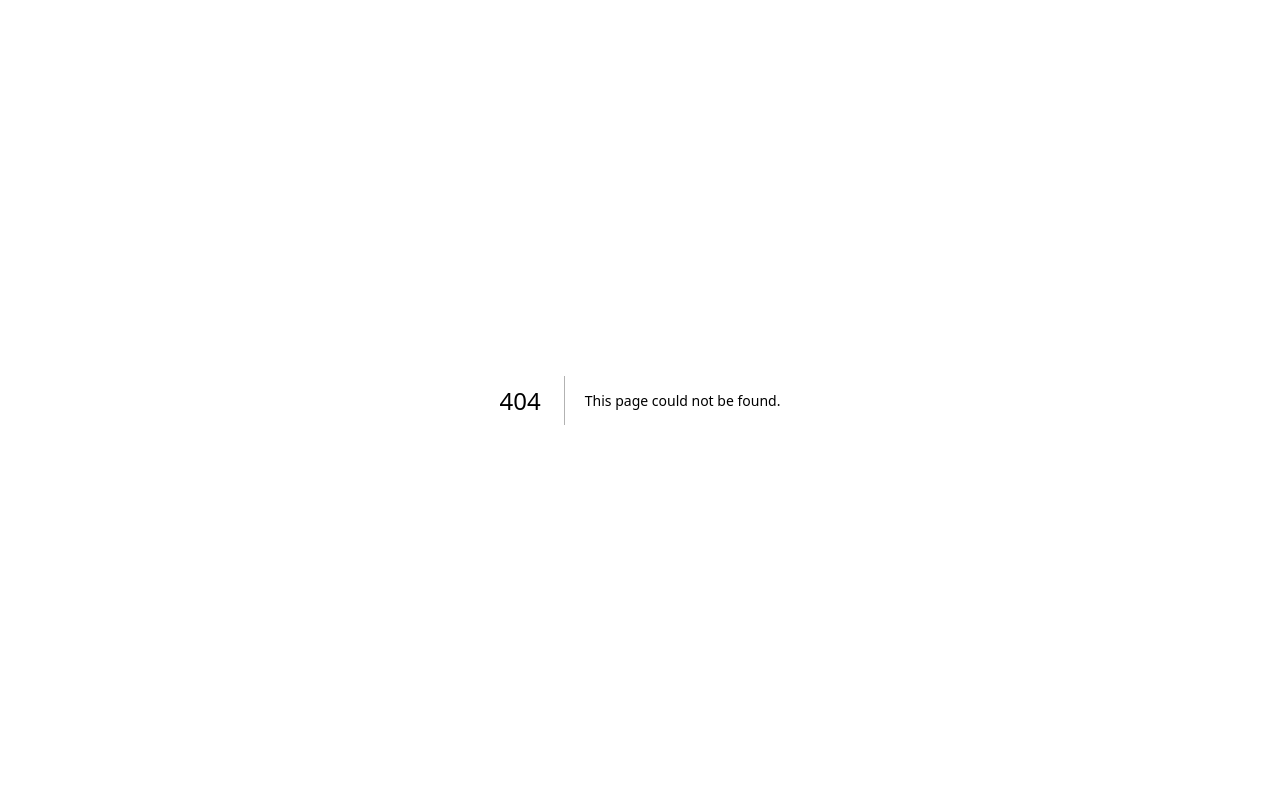
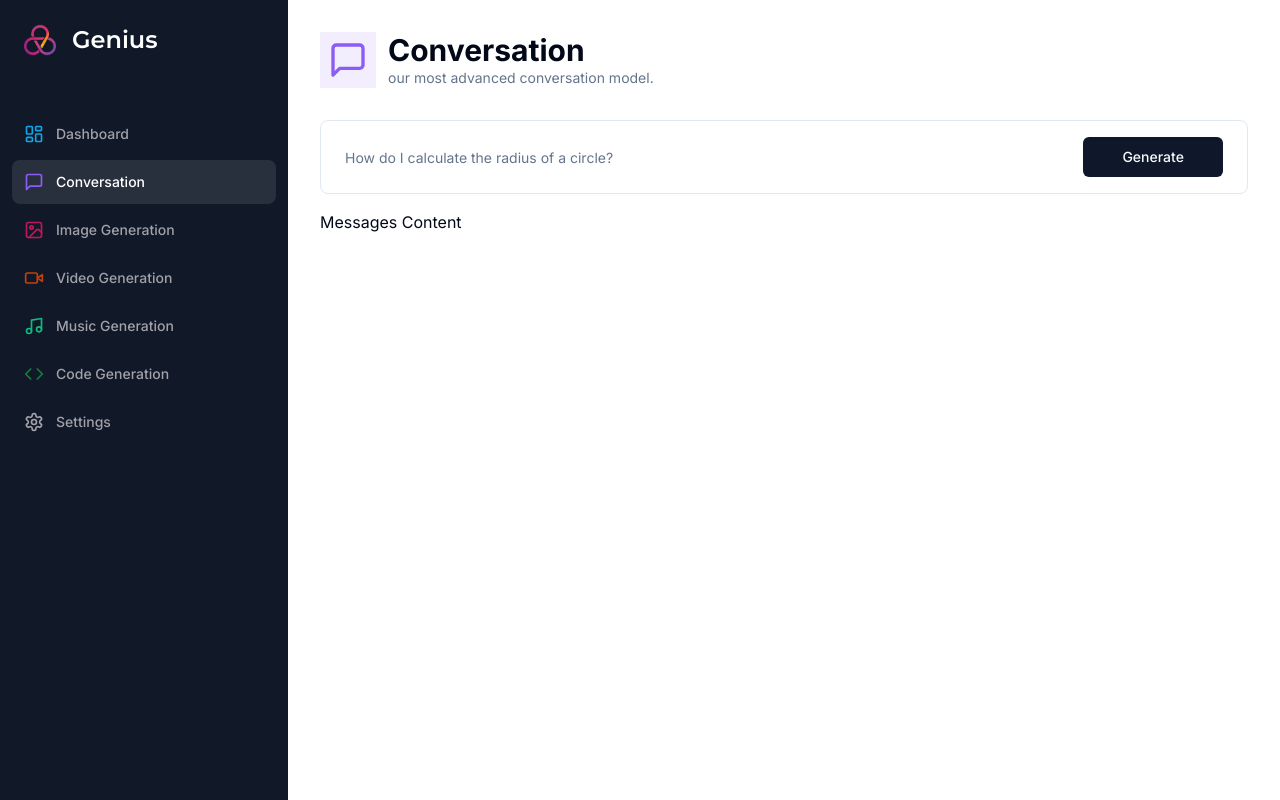
Before and after one commit to kbefff/ai-saas, a Next.js app: page /conversation in a window 1280 px wide. Before the commit this address had no page. Built offline with nearby package versions, Linux system fonts and the light colour scheme.

Commit message:
add heading component. create form for conversations paage.

```diff
--- /dev/null
+++ b/app/(dashboard)/(routes)/conversation/constants.ts
@@ -0,0 +1,6 @@
+import * as z from "zod"
+export const formSchema = z.object({
+    prompt: z.string().min(1, {
+        message: "Prompt is required"
+    })
+})
--- /dev/null
+++ b/app/(dashboard)/(routes)/conversation/page.tsx
@@ -0,0 +1,87 @@
+"use client"
+
+import * as z from "zod"
+import { MessageSquare } from 'lucide-react'
+
+import { Heading } from '@/components/heading'
+import {
+    Form,
+    FormField,
+    FormItem,
+    FormControl
+} from '@/components/ui/form'
+
+import { useForm } from 'react-hook-form'
+
+import { zodResolver } from "@hookform/resolvers/zod"
+
+import { formSchema } from "./constants"
+import { Input } from "@/components/ui/input"
+import { Button } from "@/components/ui/button"
+
+
+const ConversationPage = () => {
+    const form = useForm<z.infer<typeof formSchema>>({ // control form validation
+        resolver: zodResolver(formSchema),
+        defaultValues: {
+            prompt: ""
+        }
+    })
+
+    //control loading state for form
+    const isLoading = form.formState.isSubmitting
+
+    const onSubmit = async (values: z.infer<typeof formSchema>) => {
+        console.log(values)
+    }
+    return (
+        <div>
+            <Heading
+                title="Conversation"
+                description="our most advanced conversation model."
+                icon={MessageSquare}
+                iconColor="text-violet-500"
+                bgColor="bg-violet-500/10"
+            />
+            <div className="px-4 lg:px-8">
+                <div>
+                    <Form {...form}>
+                        <form
+                            onSubmit={form.handleSubmit(onSubmit)}
+                            className="
+                        rounded-lg
+                        border
+                        w-full
+                        p-4
+                        px-3
+                        md:px-6
+                        focus-within:shadow-sm
+                        grid
+                        grid-cols-12
+                        gap-2">
+                            <FormField
+                                name="prompt"
+                                render={({ field }) => (
+                                    <FormItem className="col-span-12 lg:col-span-10">
+                                        <FormControl className="m-0 p-0">
+                                            <Input className="border-0 outline-none focus-visible:ring-0 focus-visible:ring-transparent"
+                                            disabled={isLoading}
+                                            placeholder="How do I calculate the radius of a circle?"
+                                            {...field}/>
+                                        </FormControl>
+                                    </FormItem>
+                                )}
+                            />
+                            <Button className="col-span-12 lg:col-span-2 w-full" disabled={isLoading}>
+                                Generate
+                            </Button>
+                        </form>
+                    </Form>
+                </div>
+                <div className="space-y-4 mt-4"> Messages Content</div>
+            </div>
+        </div>
+    )
+}
+
+export default ConversationPage
--- /dev/null
+++ b/components/heading.tsx
@@ -0,0 +1,31 @@
+import { LucideIcon } from "lucide-react"
+
+import { cn } from "@/lib/utils";
+
+interface HeadingProps {
+    title: string;
+    description: string;
+    icon: LucideIcon;
+    iconColor?: string;
+    bgColor: string;
+}
+
+export const Heading = ({
+    title, description, icon: Icon, iconColor, bgColor
+}: HeadingProps) => {
+    return (
+
+        <div className="px-4 lg:px-8 flex items-center gap-x-3 mb-8">
+            <div className={cn("p-2 w-fit rounded-bd", bgColor)}>
+                <Icon className={cn("w-10 h-10", iconColor)} />
+            </div>
+            <div>
+                <h2 className="text-3xl font-bold">
+                    {title}
+                </h2>
+                <p className="text-sm text-muted-foreground">{description}</p>
+            </div>
+        </div>
+
+    )
+}
--- /dev/null
+++ b/components/ui/form.tsx
@@ -0,0 +1,176 @@
+import * as React from "react"
+import * as LabelPrimitive from "@radix-ui/react-label"
+import { Slot } from "@radix-ui/react-slot"
+import {
+  Controller,
+  ControllerProps,
+  FieldPath,
+  FieldValues,
+  FormProvider,
+  useFormContext,
+} from "react-hook-form"
+
+import { cn } from "@/lib/utils"
+import { Label } from "@/components/ui/label"
+
+const Form = FormProvider
+
+type FormFieldContextValue<
+  TFieldValues extends FieldValues = FieldValues,
+  TName extends FieldPath<TFieldValues> = FieldPath<TFieldValues>
+> = {
+  name: TName
+}
+
+const FormFieldContext = React.createContext<FormFieldContextValue>(
+  {} as FormFieldContextValue
+)
+
+const FormField = <
+  TFieldValues extends FieldValues = FieldValues,
+  TName extends FieldPath<TFieldValues> = FieldPath<TFieldValues>
+>({
+  ...props
+}: ControllerProps<TFieldValues, TName>) => {
+  return (
+    <FormFieldContext.Provider value={{ name: props.name }}>
+      <Controller {...props} />
+    </FormFieldContext.Provider>
+  )
+}
+
+const useFormField = () => {
+  const fieldContext = React.useContext(FormFieldContext)
+  const itemContext = React.useContext(FormItemContext)
+  const { getFieldState, formState } = useFormContext()
+
+  const fieldState = getFieldState(fieldContext.name, formState)
+
+  if (!fieldContext) {
+    throw new Error("useFormField should be used within <FormField>")
+  }
+
+  const { id } = itemContext
+
+  return {
+    id,
+    name: fieldContext.name,
+    formItemId: `${id}-form-item`,
+    formDescriptionId: `${id}-form-item-description`,
+    formMessageId: `${id}-form-item-message`,
+    ...fieldState,
+  }
+}
+
+type FormItemContextValue = {
+  id: string
+}
+
+const FormItemContext = React.createContext<FormItemContextValue>(
+  {} as FormItemContextValue
+)
+
+const FormItem = React.forwardRef<
+  HTMLDivElement,
+  React.HTMLAttributes<HTMLDivElement>
+>(({ className, ...props }, ref) => {
+  const id = React.useId()
+
+  return (
+    <FormItemContext.Provider value={{ id }}>
+      <div ref={ref} className={cn("space-y-2", className)} {...props} />
+    </FormItemContext.Provider>
+  )
+})
+FormItem.displayName = "FormItem"
+
+const FormLabel = React.forwardRef<
+  React.ElementRef<typeof LabelPrimitive.Root>,
+  React.ComponentPropsWithoutRef<typeof LabelPrimitive.Root>
+>(({ className, ...props }, ref) => {
+  const { error, formItemId } = useFormField()
+
+  return (
+    <Label
+      ref={ref}
+      className={cn(error && "text-destructive", className)}
+      htmlFor={formItemId}
+      {...props}
+    />
+  )
+})
+FormLabel.displayName = "FormLabel"
+
+const FormControl = React.forwardRef<
+  React.ElementRef<typeof Slot>,
+  React.ComponentPropsWithoutRef<typeof Slot>
+>(({ ...props }, ref) => {
+  const { error, formItemId, formDescriptionId, formMessageId } = useFormField()
+
+  return (
+    <Slot
+      ref={ref}
+      id={formItemId}
+      aria-describedby={
+        !error
+          ? `${formDescriptionId}`
+          : `${formDescriptionId} ${formMessageId}`
+      }
+      aria-invalid={!!error}
+      {...props}
+    />
+  )
+})
+FormControl.displayName = "FormControl"
+
+const FormDescription = React.forwardRef<
+  HTMLParagraphElement,
+  React.HTMLAttributes<HTMLParagraphElement>
+>(({ className, ...props }, ref) => {
+  const { formDescriptionId } = useFormField()
+
+  return (
+    <p
+      ref={ref}
+      id={formDescriptionId}
+      className={cn("text-sm text-muted-foreground", className)}
+      {...props}
+    />
+  )
+})
+FormDescription.displayName = "FormDescription"
+
+const FormMessage = React.forwardRef<
+  HTMLParagraphElement,
+  React.HTMLAttributes<HTMLParagraphElement>
+>(({ className, children, ...props }, ref) => {
+  const { error, formMessageId } = useFormField()
+  const body = error ? String(error?.message) : children
+
+  if (!body) {
+    return null
+  }
+
+  return (
+    <p
+      ref={ref}
+      id={formMessageId}
+      className={cn("text-sm font-medium text-destructive", className)}
+      {...props}
+    >
+      {body}
+    </p>
+  )
+})
+FormMessage.displayName = "FormMessage"
+
+export {
+  useFormField,
+  Form,
+  FormItem,
+  FormLabel,
+  FormControl,
+  FormDescription,
+  FormMessage,
+  FormField,
+}
--- /dev/null
+++ b/components/ui/input.tsx
@@ -0,0 +1,25 @@
+import * as React from "react"
+
+import { cn } from "@/lib/utils"
+
+export interface InputProps
+  extends React.InputHTMLAttributes<HTMLInputElement> {}
+
+const Input = React.forwardRef<HTMLInputElement, InputProps>(
+  ({ className, type, ...props }, ref) => {
+    return (
+      <input
+        type={type}
+        className={cn(
+          "flex h-10 w-full rounded-md border border-input bg-background px-3 py-2 text-sm ring-offset-background file:border-0 file:bg-transparent file:text-sm file:font-medium placeholder:text-muted-foreground focus-visible:outline-none focus-visible:ring-2 focus-visible:ring-ring focus-visible:ring-offset-2 disabled:cursor-not-allowed disabled:opacity-50",
+          className
+        )}
+        ref={ref}
+        {...props}
+      />
+    )
+  }
+)
+Input.displayName = "Input"
+
+export { Input }
--- /dev/null
+++ b/components/ui/label.tsx
@@ -0,0 +1,26 @@
+"use client"
+
+import * as React from "react"
+import * as LabelPrimitive from "@radix-ui/react-label"
+import { cva, type VariantProps } from "class-variance-authority"
+
+import { cn } from "@/lib/utils"
+
+const labelVariants = cva(
+  "text-sm font-medium leading-none peer-disabled:cursor-not-allowed peer-disabled:opacity-70"
+)
+
+const Label = React.forwardRef<
+  React.ElementRef<typeof LabelPrimitive.Root>,
+  React.ComponentPropsWithoutRef<typeof LabelPrimitive.Root> &
+    VariantProps<typeof labelVariants>
+>(({ className, ...props }, ref) => (
+  <LabelPrimitive.Root
+    ref={ref}
+    className={cn(labelVariants(), className)}
+    {...props}
+  />
+))
+Label.displayName = LabelPrimitive.Root.displayName
+
+export { Label }
--- a/package.json
+++ b/package.json
@@ -10,7 +10,9 @@
   },
   "dependencies": {
     "@clerk/nextjs": "^4.29.3",
+    "@hookform/resolvers": "^3.3.4",
     "@radix-ui/react-dialog": "^1.0.5",
+    "@radix-ui/react-label": "^2.0.2",
     "@radix-ui/react-slot": "^1.0.2",
     "class-variance-authority": "^0.7.0",
     "clsx": "^2.1.0",
@@ -18,8 +20,10 @@
     "next": "14.0.4",
     "react": "^18",
     "react-dom": "^18",
+    "react-hook-form": "^7.49.3",
     "tailwind-merge": "^2.2.0",
-    "tailwindcss-animate": "^1.0.7"
+    "tailwindcss-animate": "^1.0.7",
+    "zod": "^3.22.4"
   },
   "devDependencies": {
     "@types/node": "^20",
```
Also changed, not shown: 1 other file (tests, documents, lock files or other folders).
